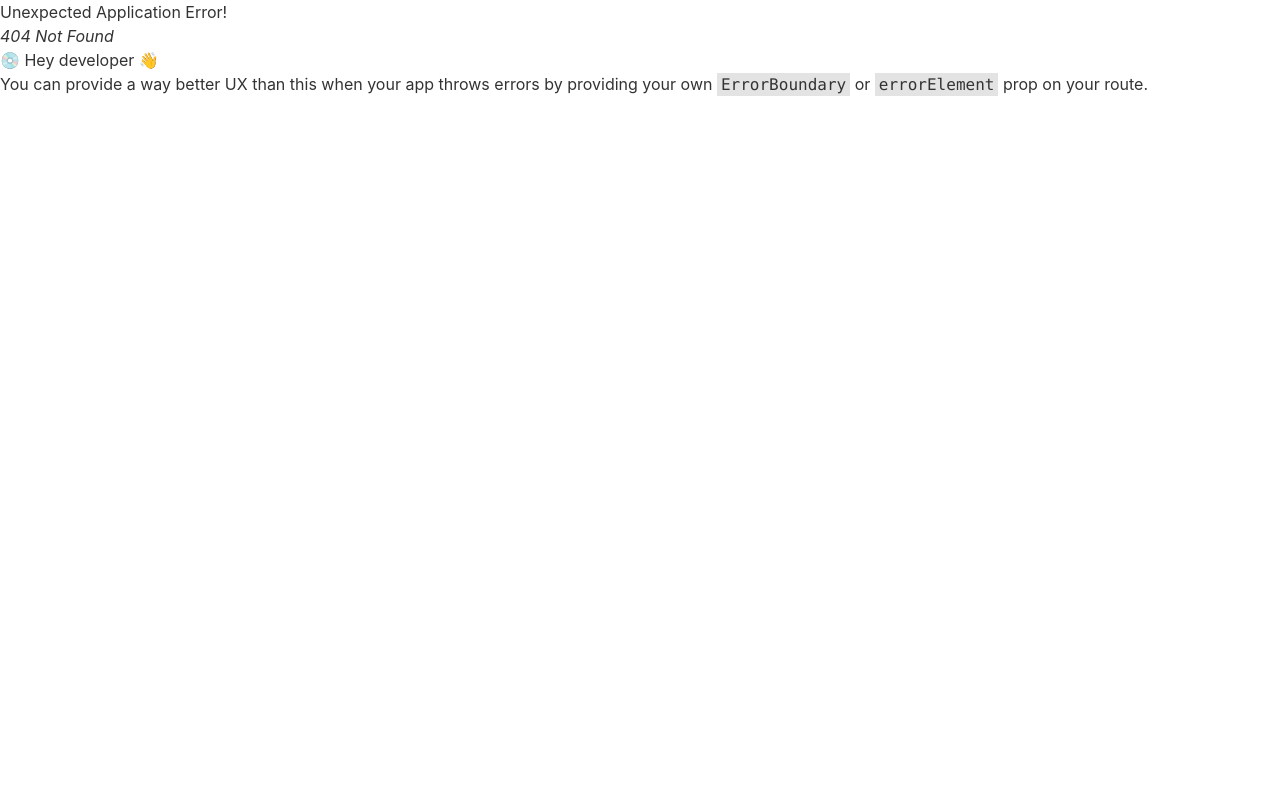
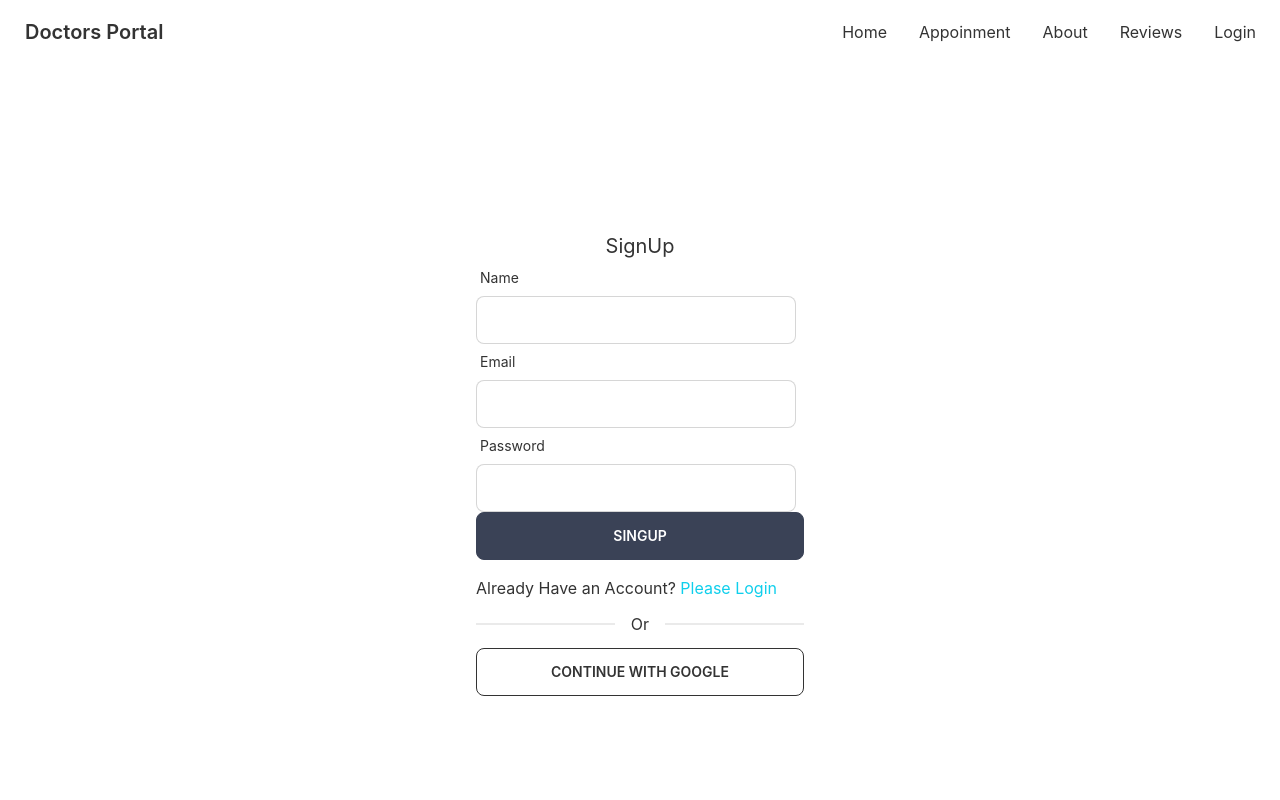
Before and after one commit to faria-r/Doctors-Portal, a React (Create React App) app: page /signup in a window 1280 px wide. Before the commit this address had no page. Shown: the top 800 px of the page. Built offline with nearby package versions, Linux system fonts and the light colour scheme.

Commit message:
creating user implemented

```diff
--- a/package.json
+++ b/package.json
@@ -12,6 +12,7 @@
     "react": "^18.2.0",
     "react-day-picker": "^8.3.6",
     "react-dom": "^18.2.0",
+    "react-hook-form": "^7.39.4",
     "react-router-dom": "^6.4.3",
     "react-scripts": "5.0.1",
     "web-vitals": "^2.1.4"
--- /dev/null
+++ b/src/Context/AuthProvider.js
@@ -0,0 +1,23 @@
+import React, { createContext } from 'react';
+import {createUserWithEmailAndPassword, getAuth} from 'firebase/auth';
+import app from '../Firebase/Firebase.config';
+
+export const AuthContext = createContext();
+const auth = getAuth(app)
+const AuthProvider = ({children}) => {
+
+    const createUser = (email,password) =>{
+        return createUserWithEmailAndPassword(auth,email,password);
+    }
+
+    const authInfo = {
+        createUser
+    };
+    return (
+        <AuthContext.Provider value={authInfo}>
+            {children}
+        </AuthContext.Provider>
+    );
+};
+
+export default AuthProvider;
--- /dev/null
+++ b/src/Firebase/Firebase.config.js
@@ -0,0 +1,18 @@
+// Import the functions you need from the SDKs you need
+import { initializeApp } from "firebase/app";
+// TODO: Add SDKs for Firebase products that you want to use
+// https://firebase.google.com/docs/web/setup#available-libraries
+
+// Your web app's Firebase configuration
+const firebaseConfig = {
+  apiKey: "AIzaSyDB6h265y7k5h3_dAbkz_I2sfDpPOXDrPk",
+  authDomain: process.env.REACT_APP_authDomain,
+  projectId: process.env.REACT_APP_projectId,
+  storageBucket: process.env.REACT_APP_storageBucket,
+  messagingSenderId: process.env.REACT_APP_messagingSenderId,
+  appId: process.env.REACT_APP_appId
+};
+
+// Initialize Firebase
+const app = initializeApp(firebaseConfig);
+export default app;
--- a/src/Pages/Login/Login.js
+++ b/src/Pages/Login/Login.js
@@ -1,11 +1,80 @@
-import React from 'react';
+import React from "react";
+import { useForm } from "react-hook-form";
+import { Link } from "react-router-dom";
 
 const Login = () => {
-    return (
-        <div>
+  const {
+    register,
+    formState: { errors },
+    handleSubmit,
+  } = useForm();
+  const handelLogin = (data) => {
+    console.log(data);
+  };
 
-        </div>
-    );
+  return (
+    <div className="h-[800px]  flex justify-center items-center">
+      <div className="w-96 p-7">
+        <h2 className="text-xl text-center">Login</h2>
+        <form onSubmit={handleSubmit(handelLogin)}>
+          <div className="form-control w-full max-w-xs">
+            <label className="label">
+              <span className="label-text">Email</span>
+            </label>
+            <input
+              type="text"
+              className="input input-bordered w-full max-w-xs"
+              {...register("email", { required: "email address is required" })}
+            />
+            {errors.email && (
+              <p role="alert" className="text-red-500">
+                {errors.email?.message}
+              </p>
+            )}
+          </div>
+          <div className="form-control w-full max-w-xs">
+            <label className="label">
+              <span className="label-text">Password</span>
+            </label>
+            <input
+              type="password"
+              className="input input-bordered w-full max-w-xs"
+              {...register("password", {
+                required: "passoword is required",
+                minLength: {
+                  value: 6,
+                  message: "password must be six characters longer",
+                },
+              })}
+            />
+            {errors.password && (
+              <p role="alert" className="text-red-500">
+                {errors.password?.message}
+              </p>
+            )}
+            <label className="label">
+              <span className="label-text">Forget Password?</span>
+            </label>
+          </div>
+          <input
+            className="btn btn-accent w-full text-white"
+            value="Login"
+            type="submit"
+          />
+        </form>
+        <p>
+          New to Doctors Portal?{" "}
+          <Link className="text-primary" to="/signup">
+            Create an Account
+          </Link>
+        </p>
+        <div className="divider">Or</div>
+        <button className="btn btn-outline w-full ">
+          Continue With Google
+        </button>
+      </div>
+    </div>
+  );
 };
 
 export default Login;
--- /dev/null
+++ b/src/Pages/SignUp/SignUp.js
@@ -0,0 +1,78 @@
+import React, { useContext } from "react";
+import { useForm } from "react-hook-form";
+import { Link } from "react-router-dom";
+import { AuthContext } from "../../Context/AuthProvider";
+
+
+const SignUp = () => {
+    const {register,  formState:{errors}, handleSubmit}= useForm();
+const {createUser} = useContext(AuthContext);
+    const handleSignUp = data =>{
+        console.log(data);
+        createUser(data.email,data.password)
+        .then(result =>{
+            const user = result.user;
+            console.log(user)
+        })
+        .catch(e => console.error(e))
+    }
+  return (
+    <div className="h-[800px]  flex justify-center items-center">
+      <div className="w-96 p-7">
+        <h2 className="text-xl text-center">SignUp</h2>
+        <form onSubmit={handleSubmit(handleSignUp)}>
+          <div className="form-control w-full max-w-xs">
+            <label className="label">
+              <span className="label-text">Name</span>
+            </label>
+            <input type="text" {...register('name',{required:'must provide name'})} className="input input-bordered w-full max-w-xs"/>
+            {
+            errors.name && <p className="text-red-500">{errors?.name.message}</p>
+          }
+          </div>
+          <div className="form-control w-full max-w-xs">
+            <label className="label">
+              <span className="label-text">Email</span>
+            </label>
+            <input type="email" {...register('email',{required:'Must Provide valid email'})} className="input input-bordered w-full max-w-xs"/>
+          {
+            errors.email && <p className="text-red-500">{errors?.email.message}</p>
+          }
+          </div>
+          <div className="form-control w-full max-w-xs">
+            <label className="label">
+              <span className="label-text">Password</span>
+            </label>
+            <input
+              type="password" {...register('password',{required:'Must Provide Password',
+            minLength:{value:6,message:'password must be six character long'},
+            pattern:{value:/^(?=(.*[a-z]){3,})(?=(.*[A-Z]){2,})(?=(.*[0-9]){2,})(?=(.*[!@#$%^&*()\-__+.]){1,}).{8,}$/,message:'password must be strong'}
+            })}
+              className="input input-bordered w-full max-w-xs"
+            />
+            {
+            errors.password && <p className="text-red-500">{errors?.password.message}</p>
+          }
+          </div>
+          <input
+            className="btn btn-accent w-full text-white mb-4"
+            value="SingUP"
+            type="submit"
+          />
+        </form>
+        <p>
+         Already Have an Account?{" "}
+          <Link className="text-primary" to="/login">
+            Please Login
+          </Link>
+        </p>
+        <div className="divider">Or</div>
+        <button className="btn btn-outline w-full ">
+          Continue With Google
+        </button>
+      </div>
+    </div>
+  );
+};
+
+export default SignUp;
--- a/src/Routes/Routes.js
+++ b/src/Routes/Routes.js
@@ -3,6 +3,7 @@
 import Appoinment from "../Pages/Appointment/Appoinment/Appoinment";
 import Home from "../Pages/Home/Home";
 import Login from "../Pages/Login/Login";
+import SignUp from "../Pages/SignUp/SignUp";
 
 export const router = createBrowserRouter([
     {
@@ -18,6 +19,10 @@
                 element:<Login></Login>
             },
             {
+                path: '/signup',
+                element:<SignUp></SignUp>
+            },
+            {
                 path:'/appointment',
                 element:<Appoinment></Appoinment>
             },
--- a/src/index.js
+++ b/src/index.js
@@ -4,11 +4,14 @@
 import App from './App';
 import reportWebVitals from './reportWebVitals';
 import 'react-day-picker/dist/style.css';
+import AuthProvider from './Context/AuthProvider';
 
 const root = ReactDOM.createRoot(document.getElementById('root'));
 root.render(
   <React.StrictMode>
-    <App />
+  <AuthProvider>
+  <App />
+  </AuthProvider>
   </React.StrictMode>
 );
 
```
Also changed, not shown: 1 other file (tests, documents, lock files or other folders).
